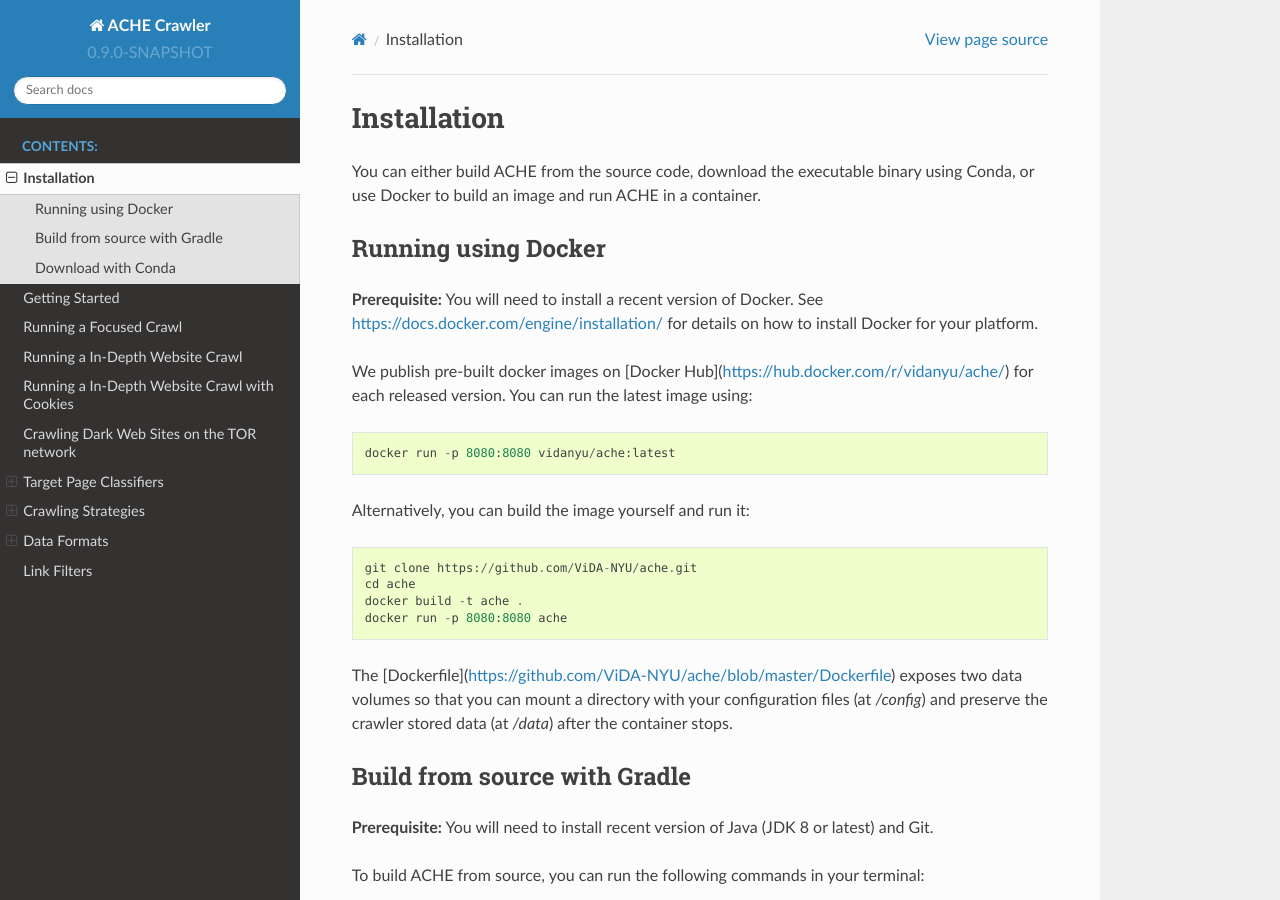
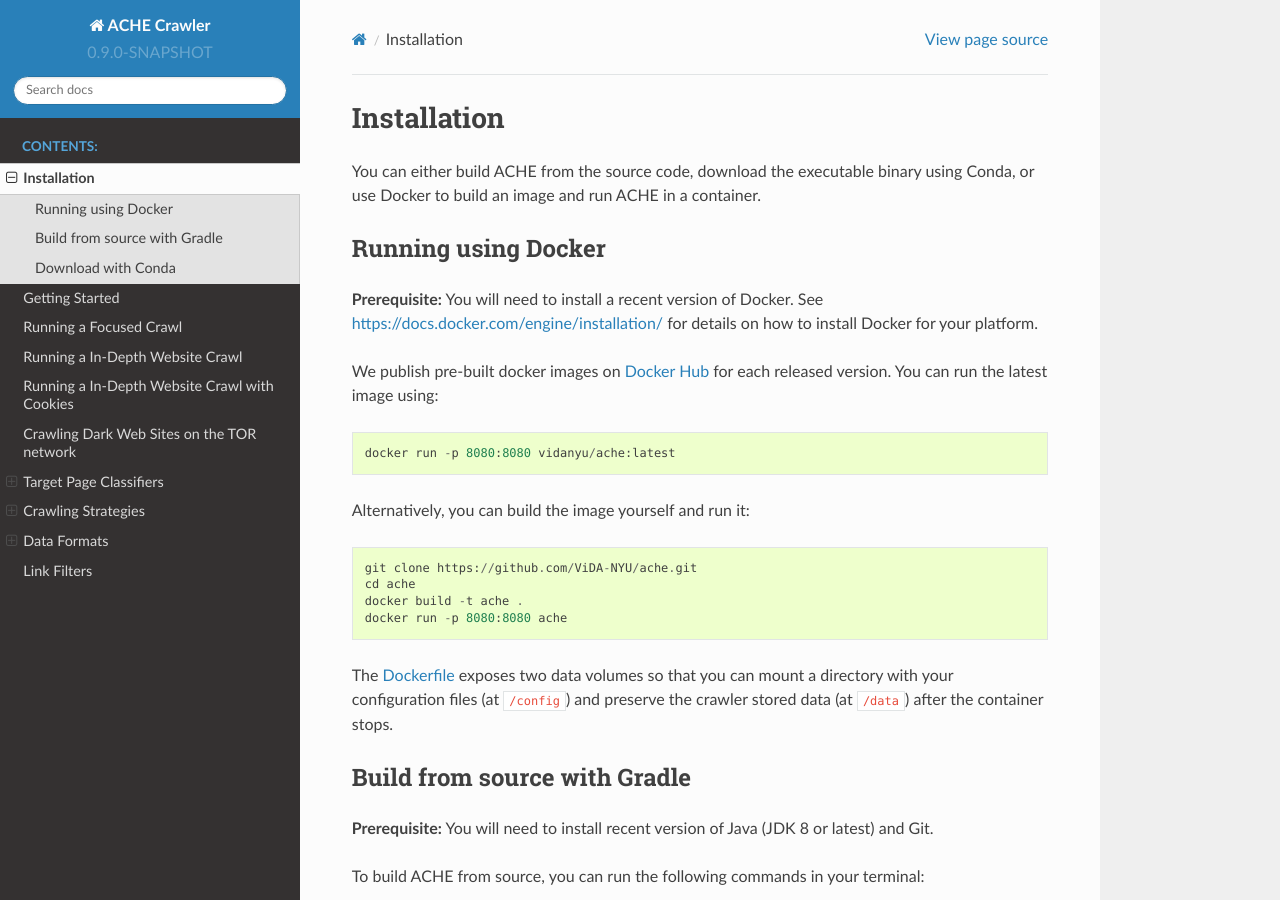
Before and after one commit to VIDA-NYU/ache, a Sphinx documentation site: the page built from docs/install.rst, in a window 1280 px wide and 900 px high. Built offline with Sphinx 7.4.7 and the Read the Docs theme 2.0.0, drawn with Linux system fonts in a browser that asks for light colours; pages that are not in the unit, such as notebooks, are missing from menus.

Commit message:
Fix rst syntax in install.rst documentation page

```diff
--- a/docs/install.rst
+++ b/docs/install.rst
@@ -10,7 +10,7 @@
 
 **Prerequisite:** You will need to install a recent version of Docker. See https://docs.docker.com/engine/installation/ for details on how to install Docker for your platform.
 
-We publish pre-built docker images on [Docker Hub](https://hub.docker.com/r/vidanyu/ache/) for each released version.
+We publish pre-built docker images on `Docker Hub <https://hub.docker.com/r/vidanyu/ache/>`_ for each released version.
 You can run the latest image using::
 
   docker run -p 8080:8080 vidanyu/ache:latest
@@ -23,7 +23,7 @@
   docker build -t ache .
   docker run -p 8080:8080 ache
 
-The [Dockerfile](https://github.com/ViDA-NYU/ache/blob/master/Dockerfile) exposes two data volumes so that you can mount a directory with your configuration files (at `/config`) and preserve the crawler stored data (at `/data`) after the container stops.
+The `Dockerfile <https://github.com/ViDA-NYU/ache/blob/master/Dockerfile>`_ exposes two data volumes so that you can mount a directory with your configuration files (at ``/config``) and preserve the crawler stored data (at ``/data``) after the container stops.
 
 
 Build from source with Gradle
```
